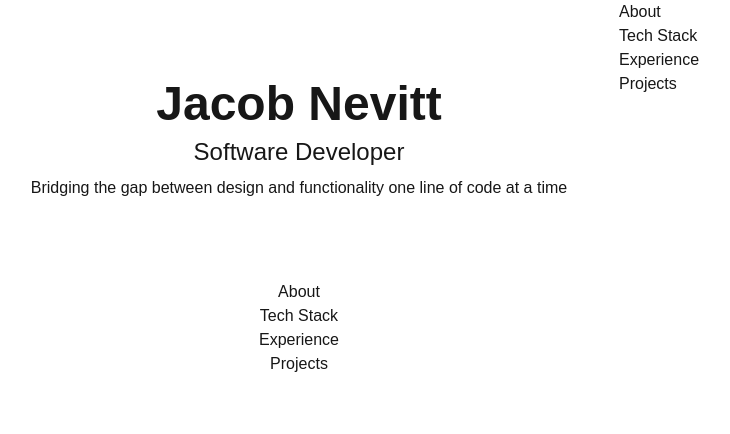
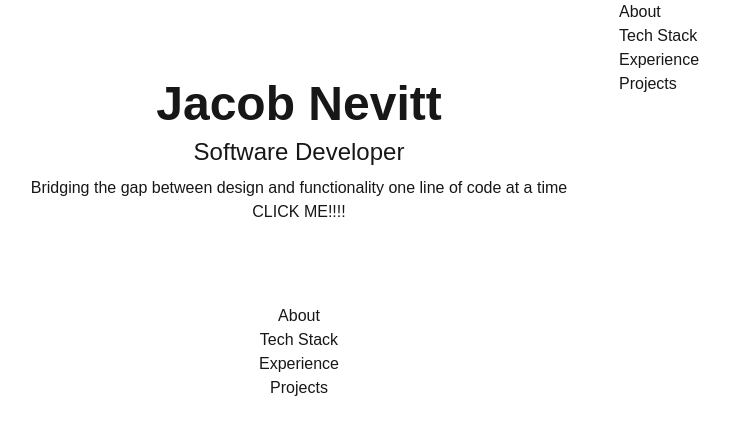
Before and after one commit to jacobadam/jacobnevitt-portfolio, a Next.js app: page / in a window 1280 px wide. Shown: the top 434 px of the page, without its empty margins (21-751 px from the left). Built offline with nearby package versions, Linux system fonts and the light colour scheme.

Commit message:
import useClientWrapper and test

```diff
--- a/app/components/ui/side-nav.tsx
+++ b/app/components/ui/side-nav.tsx
@@ -2,15 +2,19 @@
 
 import { useEffect, useEffectEvent, useState } from "react";
 import Link from "next/link";
+import { navLink } from "@/types/nav.types";
+import { useClientWrapper } from "@/app/components/context/ClientWrapper";
 
-import { navLink } from "@/types/nav.types";
-
-interface navLinksProps {
+interface NavLinksProps {
   navLinks: navLink[];
 }
 
-export default function SideNav({ navLinks }: navLinksProps) {
+export default function SideNav({ navLinks }: NavLinksProps) {
   const [activeSection, setActiveSection] = useState<string>("");
+
+  const { isActive, setIsActive } = useClientWrapper();
+
+  console.log(isActive, "inside Sidenav");
 
   const handleClick = (hash: string) => {
     setActiveSection(hash);
@@ -31,6 +35,10 @@ export default function SideNav({ navLinks }: navLinksProps) {
     };
   }, []);
 
+  const trueOrFalse = () => {
+    return isActive ? setIsActive(false) : setIsActive(true);
+  };
+
   return (
     <aside className="sticky top-0 h-screen">
       <header className="flex flex-col justify-center items-center max-w-3xl py-20">
@@ -40,6 +48,7 @@ export default function SideNav({ navLinks }: navLinksProps) {
           Bridging the gap between design and functionality one line of code at
           a time
         </h3>
+        <button onClick={trueOrFalse}>CLICK ME!!!!</button>
       </header>
 
       <nav>
```
